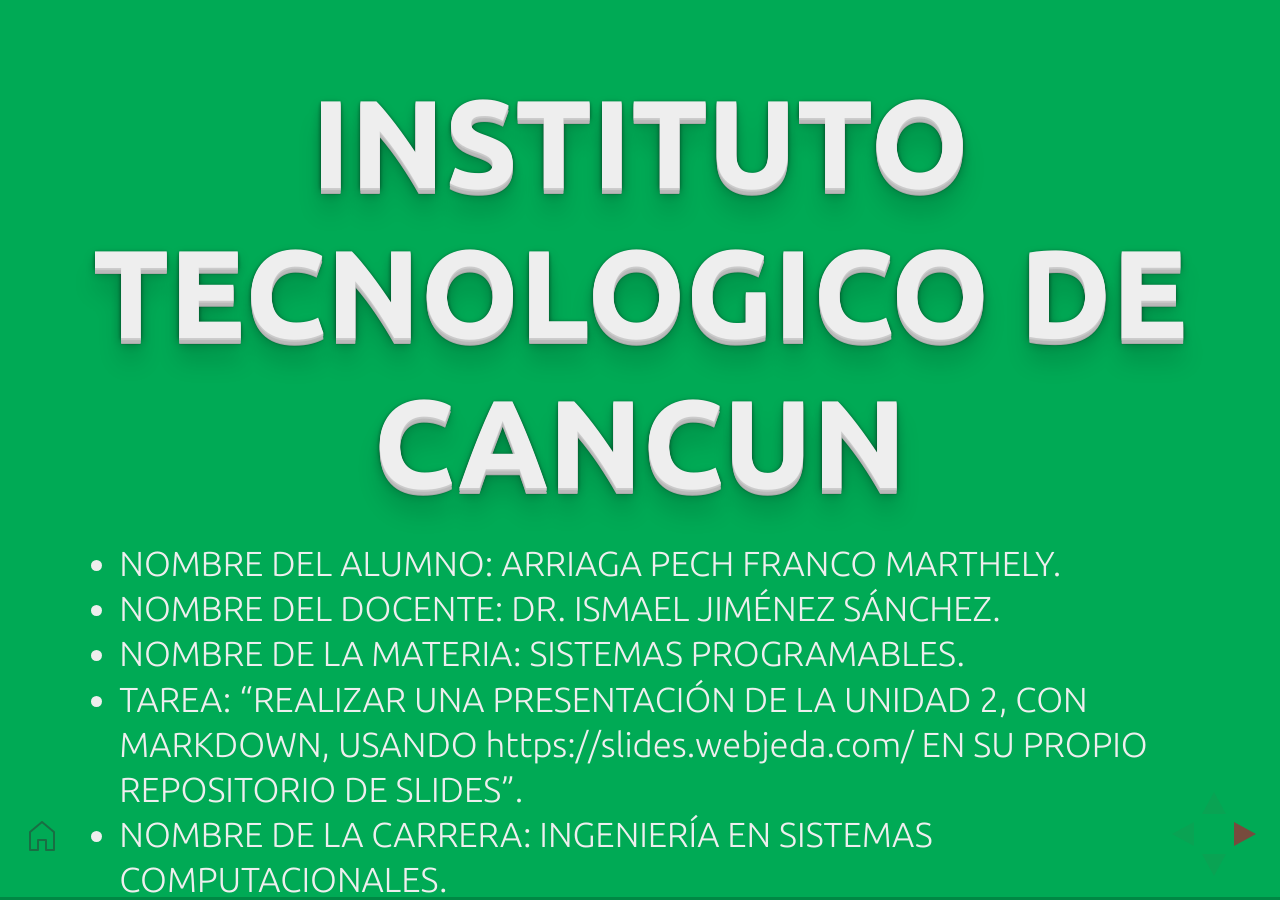
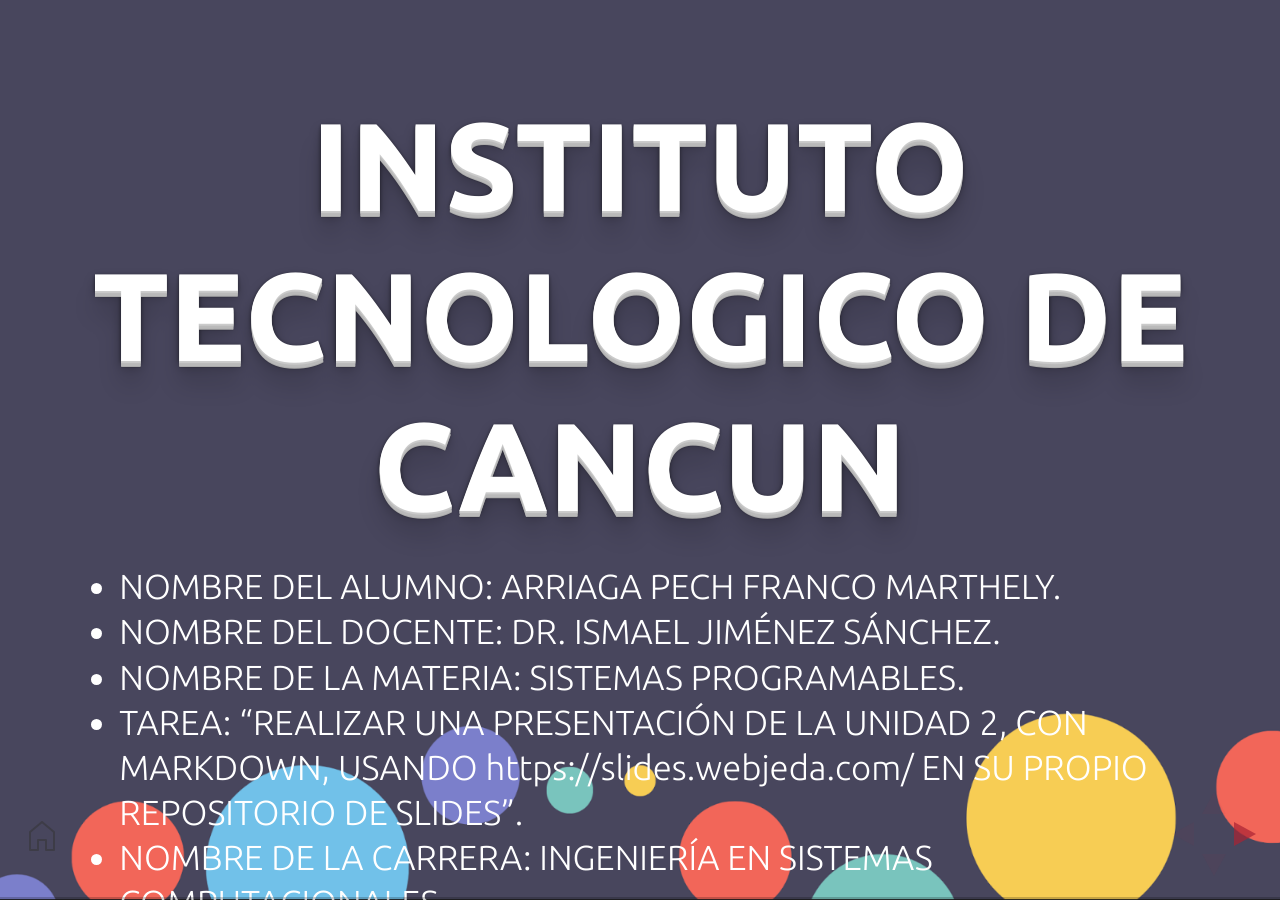
Before and after one commit to francoarriaga/tarea994, a Jekyll site: the page built from _posts/2016-07-01-presentation-1.md, in a window 1280 px wide. Built offline with Jekyll 4.4.1, drawn with Linux system fonts in a browser that asks for light colours.

Commit message:
Update 2016-07-01-presentation-1.md

```diff
--- a/_posts/2016-07-01-presentation-1.md
+++ b/_posts/2016-07-01-presentation-1.md
@@ -4,9 +4,11 @@ layout: post
 permalink: /presentation-1/
 background: '#0a5'
 slides:
- - title: INSTITUTO TECNOLOGICO DE CANCUN
+ - title:
+   background: "../images/fondomorado.png"
    slide-data: |
-     <ul style="font-size: 30px;">
+     <h1 style="color:white;">INSTITUTO TECNOLOGICO DE CANCUN</h1>
+     <ul style="font-size: 30px;  color: white">
        <li>NOMBRE DEL ALUMNO: ARRIAGA PECH FRANCO MARTHELY.</li>
        <li>NOMBRE DEL DOCENTE: DR. ISMAEL JIMÉNEZ SÁNCHEZ.</li>
        <li>NOMBRE DE LA MATERIA: SISTEMAS PROGRAMABLES.</li>
```
